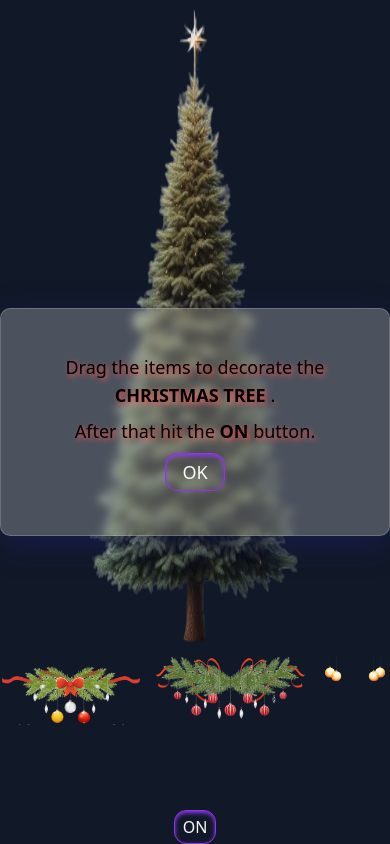
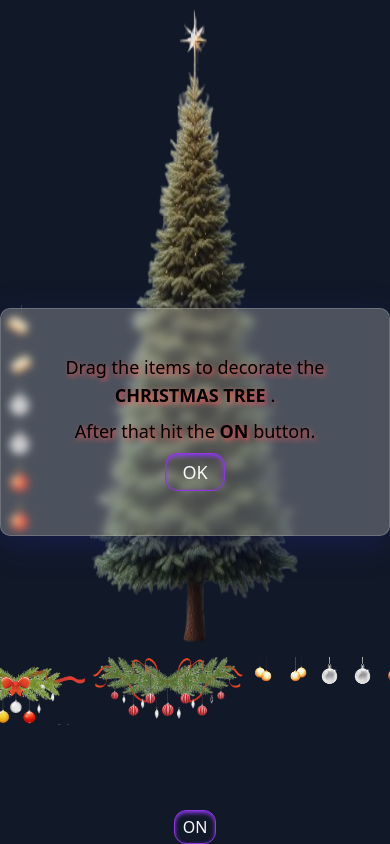
Before and after one commit to sandeep-233/Christmas-special, a React (Create React App) app: page / in a window 390 px wide. Built offline with nearby package versions, Linux system fonts and the light colour scheme.

Commit message:
Update App.js

```diff
--- a/src/App.js
+++ b/src/App.js
@@ -41,7 +41,7 @@ function App() {
      })
   }
 
-  return (
+ return (
     <div className=" h-[100vh] w-full flex flex-col justify-around bg-gray-900 items-center overflow-hidden">
 
       {
@@ -91,6 +91,56 @@ function App() {
         )
       }
 
+        <div className=" h-[75vh] absolute flex flex-col justify-center left-0 sm:hidden ">
+          <Draggable>
+          <img
+          alt="golden bulb"
+          src={goldedBulb1_img}
+          className={` w-[10%] ${flag === false ? ("") : ("glow_gold")}  cursor-pointer`}
+          />
+          </Draggable>
+
+          <Draggable>
+          <img
+          alt="golden bulb"
+          src={goldedBulb2_img}
+          className={` w-[10%] ${flag === false ? ("") : ("glow_gold")}  cursor-pointer`}
+          />
+          </Draggable>
+
+          <Draggable>
+          <img
+          alt="white bulb"
+          src={whiteBulb_img}
+          className={` w-[10%]  ${flag === false ? ("") : ("glow_white")} cursor-pointer`}
+          />
+          </Draggable>
+          <Draggable>
+          <img
+          alt="white bulb"
+          src={whiteBulb_img}
+          className={` w-[10%]  ${flag === false ? ("") : ("glow_white")} cursor-pointer`}
+          />
+          </Draggable>
+
+          <Draggable>
+          <img
+          alt="red bulb"
+          src={redBulb_img}
+          className={`w-[10%] ${flag === false ? ("") : ("glow_red")} cursor-pointer`}
+          />
+          </Draggable>
+          <Draggable>
+          <img
+          alt="red bulb"
+          src={redBulb_img}
+          className={`w-[10%] ${flag === false ? ("") : ("glow_red")} cursor-pointer`}
+          />
+          </Draggable>
+
+        </div>
+
+
       <div className="tree w-full h-[75%] flex items-center justify-center mt-6">
         <img
           src={tree_img}
@@ -105,28 +155,30 @@ function App() {
         }
       </div>
 
-        <div className="flex gap-2">
+        <div className="flex justify-center">
           <Draggable>
           <img
           src={deco1_img}
-          className=" w-[130%] md:w-[45%] h-[25%] cursor-pointer"
+          className=" w-[45%] h-[25%] cursor-pointer"
           />
           </Draggable>
           <Draggable>
           <img
           src={deco2_img}
-          className=" w-[130%] md:w-[45%] h-[25%] cursor-pointer"
+          className=" w-[45%] h-[25%] cursor-pointer"
           />
           </Draggable>
 
           <Draggable>
           <img
+          alt="golden bulb"
           src={goldedBulb1_img}
           className={` w-[70%] md:w-[16%] h-[12%] ${flag === false ? ("") : ("glow_gold")}  cursor-pointer`}
           />
           </Draggable>
           <Draggable>
           <img
+          alt="golded bulb"
           src={goldedBulb2_img}
           className={`w-[70%] md:w-[16%] h-[12%] ${flag === false ? ("") : ("glow_gold")}  cursor-pointer`}
           />
@@ -134,13 +186,14 @@ function App() {
 
           <Draggable>
           <img
-          src={redBulb_img}
-          className={` w-[70%] md:w-[16%] h-[12%] ${flag === false ? ("") : ("glow_red")} cursor-pointer`}
+          alt="white bulb"
+          src={whiteBulb_img}
+          className={` w-[70%] md:w-[16%] h-[12%]  ${flag === false ? ("") : ("glow_white")} cursor-pointer`}
           />
           </Draggable>
-
           <Draggable>
           <img
+          alt="white bulb"
           src={whiteBulb_img}
           className={` w-[70%] md:w-[16%] h-[12%]  ${flag === false ? ("") : ("glow_white")} cursor-pointer`}
           />
@@ -148,15 +201,16 @@ function App() {
 
           <Draggable>
           <img
+          alt="red bulb"
+          src={redBulb_img}
+          className={` w-[70%] md:w-[16%] h-[12%] ${flag === false ? ("") : ("glow_red")} cursor-pointer`}
+          />
+          </Draggable>
+          <Draggable>
+          <img
+          alt="red bulb"
           src={redBulb_img}
           className={`w-[70%] md:w-[16%] h-[12%] ${flag === false ? ("") : ("glow_red")} cursor-pointer`}
-          />
-          </Draggable>
-
-          <Draggable>
-          <img
-          src={whiteBulb_img}
-          className={` w-[70%] md:w-[16%] h-[12%]  ${flag === false ? ("") : ("glow_white")} cursor-pointer`}
           />
           </Draggable>
 
@@ -167,10 +221,10 @@ function App() {
           border-[1px] px-2 py-1 rounded-xl glow_button hover:scale-95 z-50"
         >
           {
-            flag == true && (<p>OFF</p>)
+            flag === true && (<p>OFF</p>)
           }
           {
-            flag == false && (<p>ON</p>)
+            flag === false && (<p>ON</p>)
           }
       </button>
 
```
